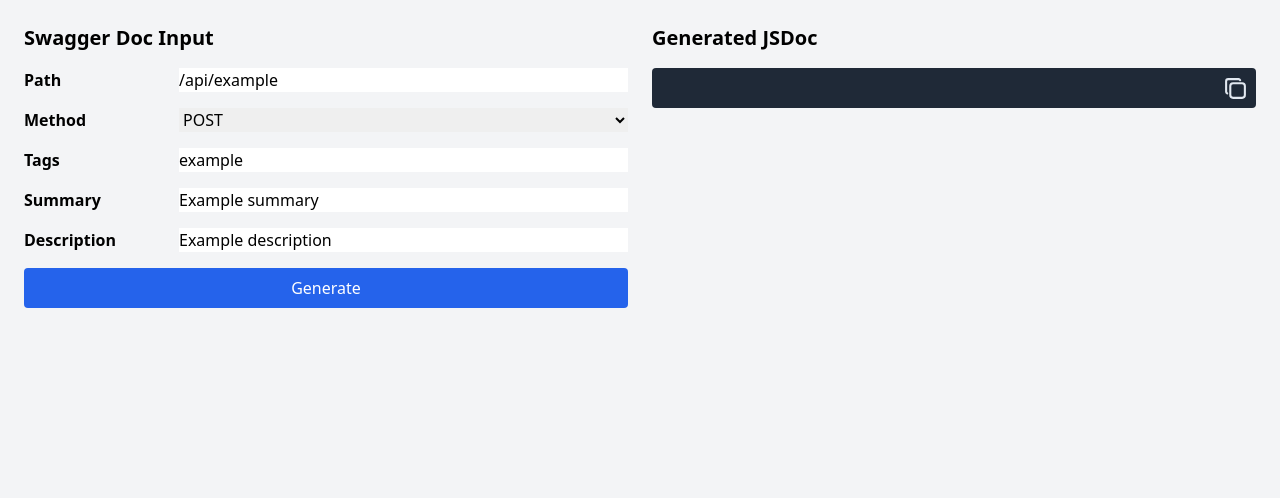
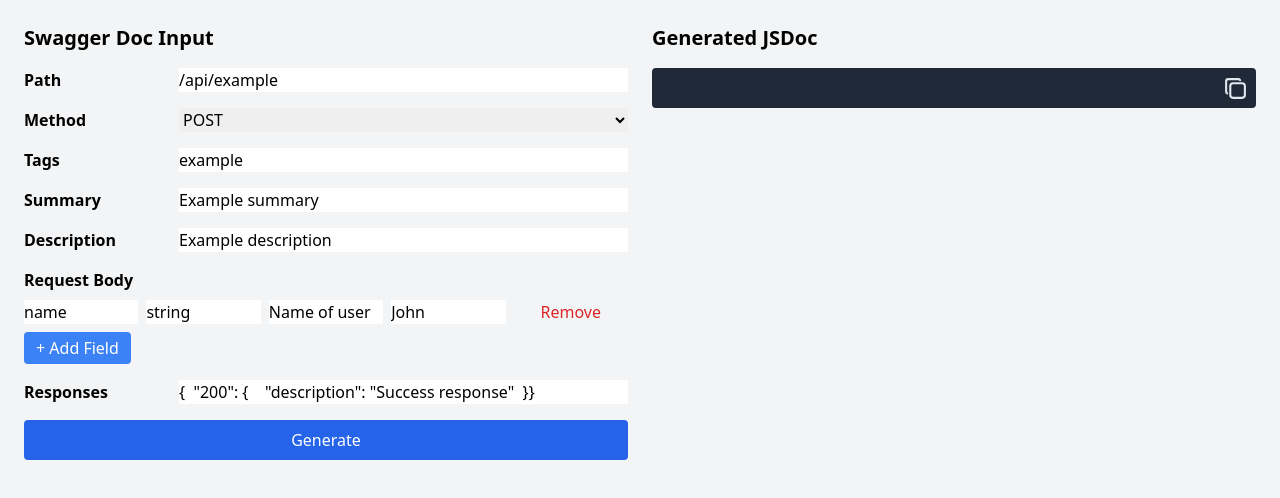
Before and after one commit to Puttipongpn/swagger-doc-ui-edu, a React (Vite) app: page / in a window 1280 px wide. Shown: the top 498 px of the page. Built offline with nearby package versions, Linux system fonts and the light colour scheme.

Commit message:
feat: enhance InputForm with query parameters and request body editors

```diff
--- a/src/components/InputForm.tsx
+++ b/src/components/InputForm.tsx
@@ -1,8 +1,11 @@
-import { useState } from 'react';
+import { useEffect, useState } from 'react';
 import type { SwaggerInput } from '../types/swagger';
+import RequestBodyEditor from './RequestBodyEditor';
+import type { QueryParam } from '../types/swagger';
+import QueryParamEditor from './QueryParamEditor';
 
 interface Props {
-    onGenerate: (input: SwaggerInput) => void;
+    onGenerate: (input: SwaggerInput & { queryParams?: QueryParam[] }) => void;
 }
 
 export default function InputForm({ onGenerate }: Props) {
@@ -12,18 +15,29 @@ export default function InputForm({ onGenerate }: Props) {
         tags: ['example'],
         summary: 'Example summary',
         description: 'Example description',
-        requestBody: {
-            name: { type: 'string', description: 'Name of user', example: 'John' },
-        },
+        requestBody: {},
         responses: {
             '200': { description: 'Success response' },
         },
     });
+    const [queryParams, setQueryParams] = useState<QueryParam[]>([]);
+
 
     const handleChange = (e: React.ChangeEvent<HTMLInputElement | HTMLSelectElement>) => {
         const { name, value } = e.target;
-        setForm({ ...form, [name]: value });
+        if (name === 'tags') {
+            setForm({ ...form, tags: value.split(',').map((tag) => tag.trim()) });
+        } else {
+            setForm({ ...form, [name]: value });
+        }
     };
+    useEffect(() => {
+        if (form.method === 'get') {
+            setForm(prev => ({ ...prev, requestBody: {} }));
+        }
+    }, [form.method]);
+
+
 
     return (
         <div className="space-y-4">
@@ -41,7 +55,13 @@ export default function InputForm({ onGenerate }: Props) {
                 </select>
 
                 <label className="font-bold">Tags</label>
-                <input name="tags" value={form.tags.join(', ')} onChange={(e) => setForm({ ...form, tags: e.target.value.split(', ') })} className="input col-span-3" placeholder="Tags (comma separated)" />
+                <input
+                    name="tags"
+                    value={form.tags.join(', ')}
+                    onChange={handleChange}
+                    className="input col-span-3"
+                    placeholder="Tags (comma separated)"
+                />
 
                 <label className="font-bold">Summary</label>
                 <input name="summary" value={form.summary} onChange={handleChange} className="input col-span-3" placeholder="Summary" />
@@ -49,13 +69,35 @@ export default function InputForm({ onGenerate }: Props) {
                 <label className="font-bold">Description</label>
                 <input name="description" value={form.description} onChange={handleChange} className="input col-span-3" placeholder="Description" />
             </div>
+
+            <RequestBodyEditor
+                method={form.method}
+                onUpdate={(requestBody) => setForm((prev) => ({ ...prev, requestBody }))}
+            />
+            <QueryParamEditor
+                method={form.method}
+                onUpdate={(params) => setQueryParams(params)}
+            />
+
+            <div className="grid grid-cols-4 gap-4">
+                <label className="font-bold">Responses</label>
+                <input
+                    name="responses"
+                    value={JSON.stringify(form.responses, null, 2)}
+                    onChange={(e) => setForm({ ...form, responses: JSON.parse(e.target.value) })}
+                    className="input col-span-3"
+                    placeholder="Responses (JSON)"
+                />
+            </div>
+
             <div className="grid grid-cols-1">
                 <button
                     className="bg-blue-600 text-white px-4 py-2 rounded"
-                    onClick={() => onGenerate(form)}
+                    onClick={() => onGenerate({ ...form, queryParams })}
                 >
                     Generate
                 </button>
+
             </div>
         </div>
     );
--- /dev/null
+++ b/src/components/QueryParamEditor.tsx
@@ -0,0 +1,51 @@
+import { useState, useEffect } from 'react';
+import type { QueryParam } from "../types/swagger";
+
+interface Props {
+  method: string;
+  onUpdate: (params: QueryParam[]) => void;
+}
+
+export default function QueryParamEditor({ method, onUpdate }: Props) {
+  const [params, setParams] = useState<QueryParam[]>([]);
+
+  useEffect(() => {
+    onUpdate(params);
+  }, [params]);
+
+  if (method !== 'get') return null;
+
+  const updateParam = (index: number, name: keyof QueryParam, value: string | boolean) => {
+    const newParams = [...params];
+    newParams[index][name] = value as never;
+    setParams(newParams);
+  };
+
+  const addParam = () => {
+    setParams([...params, { name: '', type: 'string', description: '', required: false }]);
+  };
+
+  const removeParam = (index: number) => {
+    const newParams = [...params];
+    newParams.splice(index, 1);
+    setParams(newParams);
+  };
+
+  return (
+    <div className="space-y-2">
+      <label className="font-bold block">Query Parameters</label>
+      {params.map((param, index) => (
+        <div key={index} className="grid grid-cols-5 gap-2 items-center">
+          <input className="input" placeholder="Name" value={param.name} onChange={(e) => updateParam(index, 'name', e.target.value)} />
+          <input className="input" placeholder="Type" value={param.type} onChange={(e) => updateParam(index, 'type', e.target.value)} />
+          <input className="input" placeholder="Description" value={param.description} onChange={(e) => updateParam(index, 'description', e.target.value)} />
+          <label className="flex items-center">
+            <input type="checkbox" checked={param.required} onChange={(e) => updateParam(index, 'required', e.target.checked)} /> Required
+          </label>
+          <button onClick={() => removeParam(index)} className="text-red-600">Remove</button>
+        </div>
+      ))}
+      <button onClick={addParam} className="bg-blue-500 text-white px-3 py-1 rounded">+ Add Parameter</button>
+    </div>
+  );
+}
--- /dev/null
+++ b/src/components/RequestBodyEditor.tsx
@@ -0,0 +1,68 @@
+import { useEffect, useState } from 'react';
+import type { SwaggerSchemaProperty } from '../types/swagger';
+
+interface RequestField {
+  key: string;
+  type: string;
+  description: string;
+  example: string;
+}
+
+interface Props {
+  method: string;
+  onUpdate: (body: Record<string, SwaggerSchemaProperty>) => void;
+}
+
+export default function RequestBodyEditor({ method, onUpdate }: Props) {
+  const [requestFields, setRequestFields] = useState<RequestField[]>([
+    { key: 'name', type: 'string', description: 'Name of user', example: 'John' },
+  ]);
+
+  useEffect(() => {
+    const requestBody: Record<string, SwaggerSchemaProperty> = {};
+    requestFields.forEach((field) => {
+      if (field.key.trim()) {
+        requestBody[field.key] = {
+          type: field.type,
+          description: field.description,
+          example: field.example,
+        };
+      }
+    });
+    onUpdate(requestBody);
+  }, [requestFields]);
+
+  const addField = () => {
+    setRequestFields([...requestFields, { key: '', type: '', description: '', example: '' }]);
+  };
+
+  const updateField = (index: number, name: keyof RequestField, value: string) => {
+    const updated = [...requestFields];
+    updated[index][name] = value;
+    setRequestFields(updated);
+  };
+
+  const removeField = (index: number) => {
+    const updated = [...requestFields];
+    updated.splice(index, 1);
+    setRequestFields(updated);
+  };
+
+  if (method === 'get') return null;
+
+  return (
+    <div className="space-y-2">
+      <label className="font-bold block">Request Body</label>
+      {requestFields.map((field, index) => (
+        <div key={index} className="grid grid-cols-5 gap-2 items-center">
+          <input className="input" placeholder="Key" value={field.key} onChange={(e) => updateField(index, 'key', e.target.value)} />
+          <input className="input" placeholder="Type" value={field.type} onChange={(e) => updateField(index, 'type', e.target.value)} />
+          <input className="input" placeholder="Description" value={field.description} onChange={(e) => updateField(index, 'description', e.target.value)} />
+          <input className="input" placeholder="Example" value={field.example} onChange={(e) => updateField(index, 'example', e.target.value)} />
+          <button onClick={() => removeField(index)} className="text-red-600">Remove</button>
+        </div>
+      ))}
+      <button onClick={addField} className="bg-blue-500 text-white px-3 py-1 rounded">+ Add Field</button>
+    </div>
+  );
+}
--- a/src/utils/generator.ts
+++ b/src/utils/generator.ts
@@ -1,28 +1,59 @@
+// utils/generateSwaggerJSDoc.ts
 import type { SwaggerInput } from "../types/swagger";
 
-export function generateSwaggerJSDoc(input: SwaggerInput): string {
-    const { path, method, tags, summary, description, requestBody, responses } = input;
+interface QueryParam {
+    name: string;
+    type: string;
+    description: string;
+    required: boolean;
+}
+
+export function generateSwaggerJSDoc(input: SwaggerInput & { queryParams?: QueryParam[] }): string {
+    const { path, method, tags, summary, description, requestBody, responses, queryParams = [] } = input;
     const indent = (lines: string[], level = 2) => lines.map(l => ' '.repeat(level) + l).join('\n');
 
-    const reqBodyStr = requestBody
-        ? `requestBody:\n${indent([
-            `required: true`,
-            `content:`,
-            `  application/json:`,
+    const hasBodyMethod = ['post', 'put', 'patch'].includes(method.toLowerCase());
+
+    const paramStr = method === 'get' && queryParams.length > 0
+        ? `    parameters:\n${indent(queryParams.flatMap(param => ([
+            `  - name: ${param.name}`,
+            `    in: query`,
+            `    description: ${param.description}`,
+            `    required: ${param.required}`,
             `    schema:`,
-            `      type: object`,
-            `      properties:`,
-            ...Object.entries(requestBody).map(
-                ([key, val]) => `        ${key}:\n          type: ${val.type}\n          description: ${val.description}\n          example: ${JSON.stringify(val.example)}`
+            `      type: ${param.type}`
+        ])), 4)}`
+        : '';
+
+    const reqBodyStr = hasBodyMethod && requestBody && Object.keys(requestBody).length > 0
+        ? `    requestBody:\n${indent([
+            `    required: true`,
+            `    content:`,
+            `      application/json:`,
+            `        schema:`,
+            `          type: object`,
+            `          properties:`,
+            ...Object.entries(requestBody).flatMap(
+                ([key, val]) => [
+                    `            ${key}:`,
+                    `              type: ${val.type}`,
+                    `              description: ${val.description}`,
+                    `              example: ${JSON.stringify(val.example)}`
+                ]
             ),
         ])}`
         : '';
 
     const responseStr = responses
-        ? `responses:\n${indent(
-            Object.entries(responses).map(([code, res]) => {
-                return `${code}:\n  description: ${res.description}\n  content:\n    application/json:\n      schema:\n        type: object`;
-            }),
+        ? `    responses:\n${indent(
+            Object.entries(responses).flatMap(([code, res]) => ([
+                `    ${code}:`,
+                `      description: ${res.description}`,
+                `      content:`,
+                `        application/json:`,
+                `          schema:`,
+                `            type: object`
+            ])),
             2
         )}`
         : '';
@@ -35,10 +66,10 @@ export function generateSwaggerJSDoc(input: SwaggerInput): string {
         ...tags.map(tag => `      - ${tag}`),
         `    summary: ${summary}`,
         `    description: ${description}`,
+        ...(paramStr ? paramStr.split('\n') : []),
         ...(reqBodyStr ? reqBodyStr.split('\n') : []),
         ...(responseStr ? responseStr.split('\n') : []),
     ]);
-
 }
 
 function wrapCommentBlock(lines: string[]): string {
```
Also changed, not shown: src/types/swagger.ts (+7 -0 lines).
